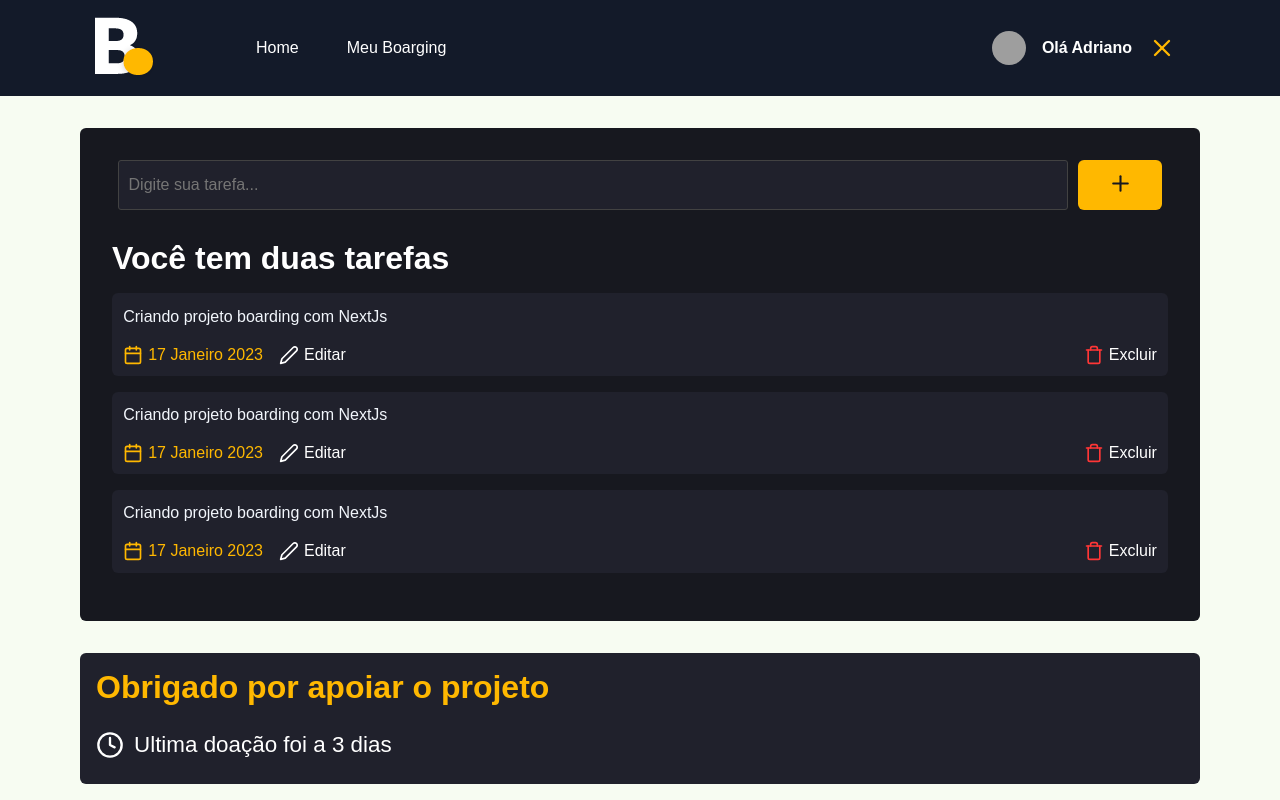
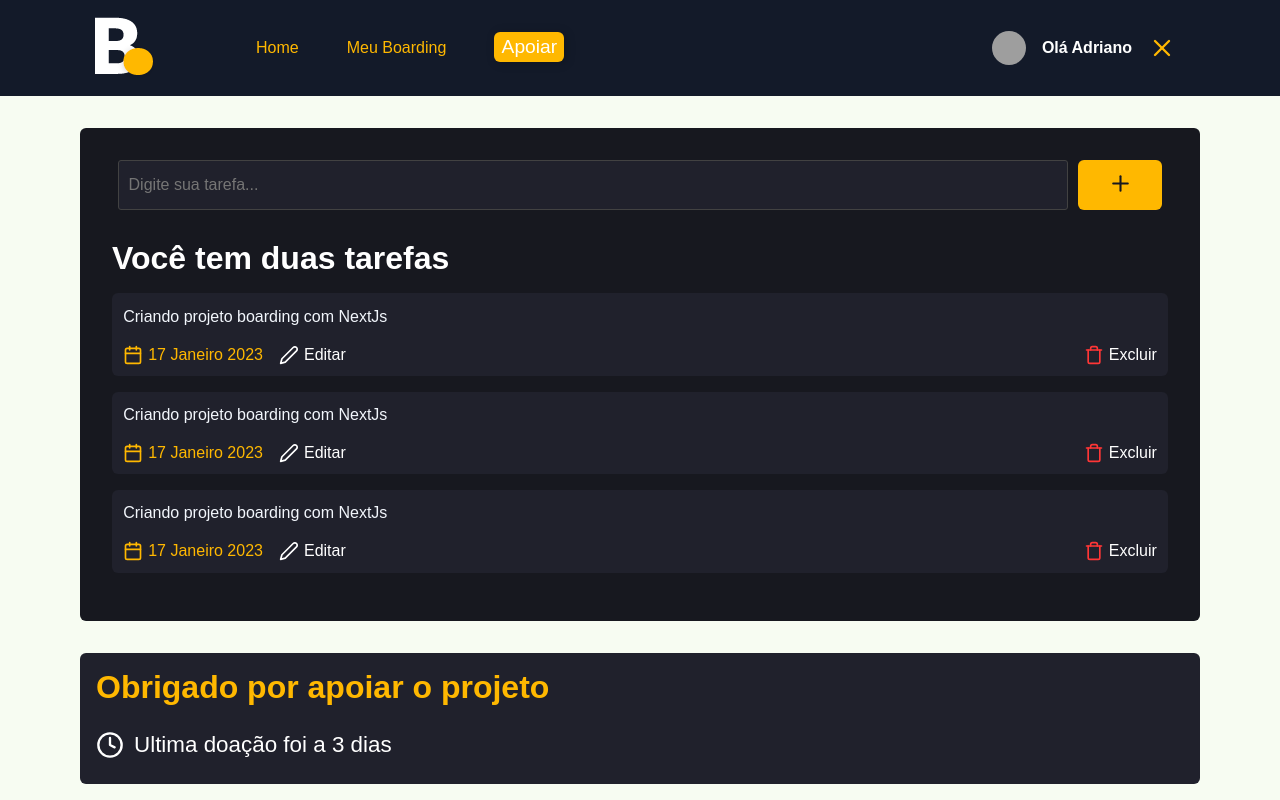
Before and after one commit to Adrianocros/ProjetoBoarding, a Next.js app: page /boarding in a window 1280 px wide. Built offline with nearby package versions, Linux system fonts and the light colour scheme; grey boxes are pictures that could not be loaded.

Commit message:
Criando botão Apoiar

```diff
--- a/src/components/Header/index.tsx
+++ b/src/components/Header/index.tsx
@@ -1,6 +1,7 @@
 import styles from './styles.module.scss';
 import Link from "next/link"
 import {SiginButton} from '../SiginButton'
+import { SuportButton } from '../SuportButton';
 
 export function Header(){
     return(
@@ -10,13 +11,18 @@ export function Header(){
                 <img src="/images/logo.svg" alt="Logo Boarding" />
             </Link>
             <nav>
-            <Link href='/' legacyBehavior>
-                <a >Home</a>
+            <Link  href='/' legacyBehavior>
+                <a>Home</a>
             </Link>
-            <Link href='/bording' legacyBehavior>
-                <a>  Meu Boarging</a>
+            <Link  href='/boarding' legacyBehavior>
+                <a>  Meu Boarding</a>
+            </Link>
+
+            <Link href='#'>
+                <SuportButton/>
             </Link>
             </nav>
+
             <SiginButton/>
 
        </div>
--- a/src/components/Header/styles.module.scss
+++ b/src/components/Header/styles.module.scss
@@ -1,6 +1,7 @@
 .headerContainer{
   height: 6rem;
   background-color: #131a29;
+
 }
 
 .headerContent{
@@ -9,6 +10,7 @@
     margin: 0 auto;
     display: flex;
     align-items: center;
+
 
     img{
         cursor: pointer;
@@ -23,7 +25,7 @@
         padding: 0 0.5rem;
         height: 5rem;
         line-height: 5rem;
-        color: #fff;
+        color: #ffb800;
 
         & + a{
             margin-left: 2rem;
@@ -32,4 +34,6 @@
     button{
         margin-left: auto;
     }
+
+
 }
--- /dev/null
+++ b/src/components/SuportButton/index.tsx
@@ -0,0 +1,13 @@
+import Link from 'next/link'
+import styles from './styles.module.scss'
+
+export function SuportButton(){
+    return(
+        <div className={styles.donateContainer}>
+          <Link href='/donate' legacyBehavior>
+            <button>Apoiar</button>
+          </Link>
+        </div>
+
+    )
+}
--- /dev/null
+++ b/src/components/SuportButton/styles.module.scss
@@ -0,0 +1,19 @@
+.donateContainer{
+    z-index: 99;
+
+    button{
+        border: 0;
+        background-color: #ffb800;
+        width: 70px;
+        height: 30px;
+        border-radius: 6px;
+        font-size: 1.2rem;
+        filter: drop-shadow(2px 1px 5px rgba(0,0,0, 0.2));
+        transition: all 0.2s;
+        color: #fff;
+    }
+
+    button:hover{
+        transform: scale(1.2);
+    }
+}
--- a/src/pages/boarding/index.tsx
+++ b/src/pages/boarding/index.tsx
@@ -84,7 +84,6 @@ export default function Boarding(){
            </section>
         </main>
 
-        <div>
 
             <div className={styles.vipContainer}>
                 <h3>Obrigado por apoiar o projeto</h3>
@@ -95,7 +94,6 @@ export default function Boarding(){
                     </time>
                 </div>
             </div>
-        </div>
        </>
     )
 }
```
